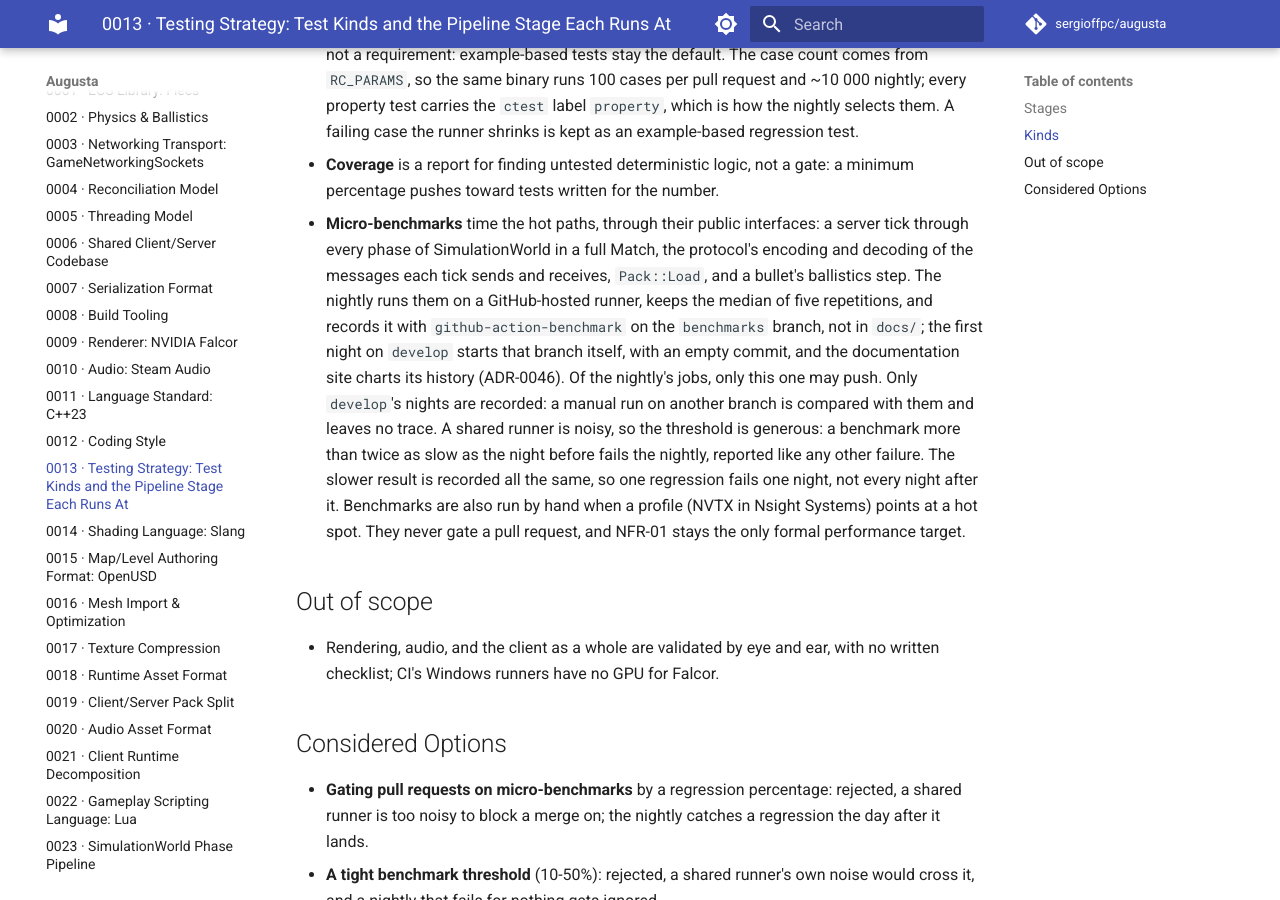
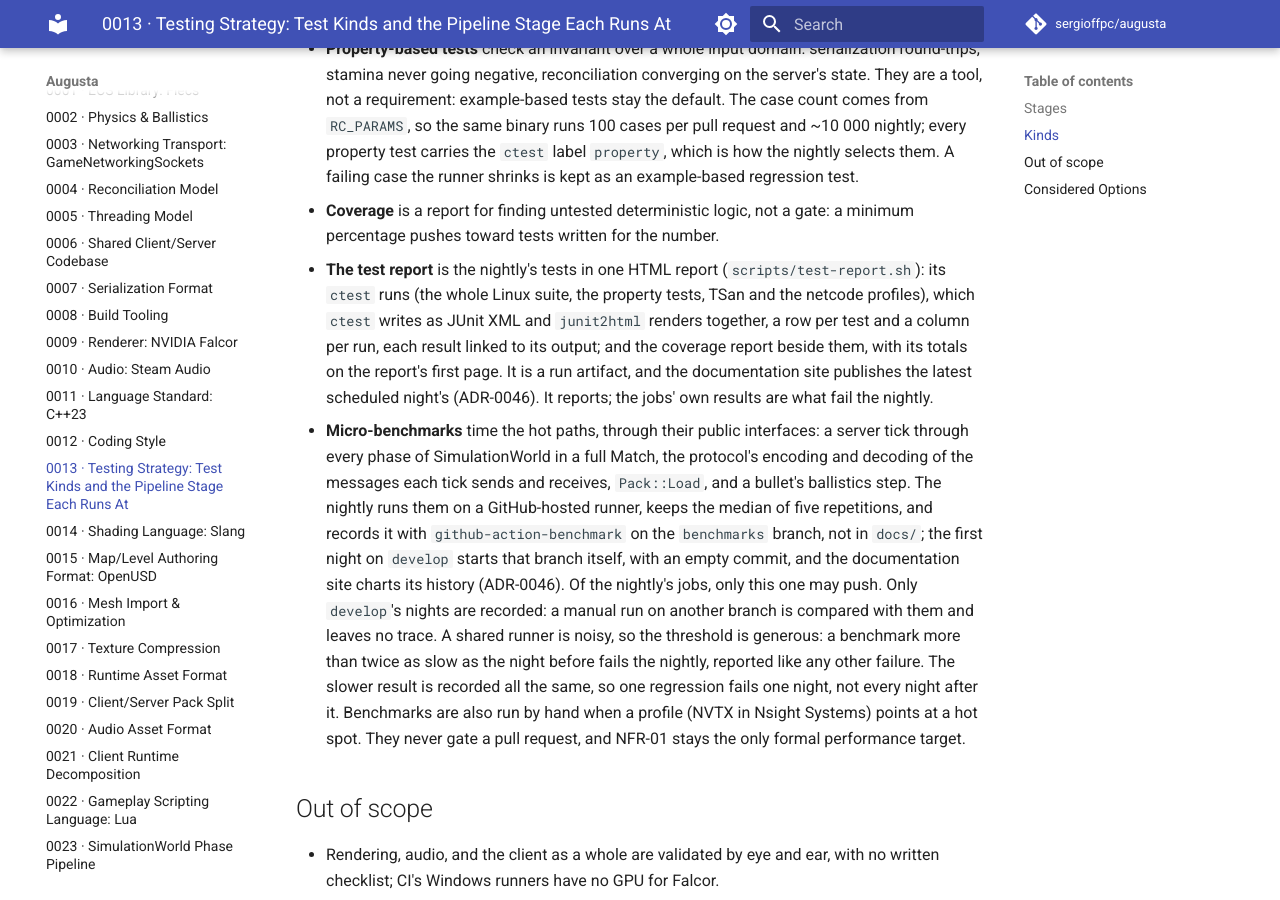
Before and after one commit to sergioffpc/augusta, an MkDocs documentation site: the page built from docs/adr/0013-testing-and-benchmarking.md, in a window 1280 px wide and 900 px high, scrolled down 3620 px. Built offline with MkDocs 1.6.1 and Material for MkDocs 9.7.7, drawn with Linux system fonts in a browser that asks for light colours; comment, search, counter and statistics services are not loaded.

Commit message:
feat(ci): publish the nightly's test results and coverage as one report
Every nightly ctest run writes JUnit XML, and a new test-report job
renders them with the coverage job's llvm-cov report into one HTML
report (scripts/test-report.sh): each run's counts and the coverage
totals on its first page, a row per test and a column per run, and
coverage by file and line. It is a run artifact, and the docs site
publishes the latest scheduled night's under tests/, beside the
benchmarks. ADR-0013 and ADR-0046 record it.

Co-Authored-By: Claude Opus 5.5 <noreply@anthropic.com>

```diff
--- a/docs/adr/0013-testing-and-benchmarking.md
+++ b/docs/adr/0013-testing-and-benchmarking.md
@@ -21,6 +21,7 @@ more stages it runs at, chosen by how long it takes and how noisy its result is.
 | TSan                                            |                     |                     | ✅                        |                             |
 | Netcode under an impaired link                  |                     |                     | ✅                        |                             |
 | Coverage report (`llvm-cov`)                    |                     |                     | ✅                        |                             |
+| Test report (HTML)                              |                     |                     | ✅                        |                             |
 | NFR-01 (tick rate under load)                   |                     |                     |                           | manual, on the r630 cluster |
 | Micro-benchmarks                                | by hand             |                     | ✅ history, fails past 2× |                             |
 
@@ -139,6 +140,14 @@ more stages it runs at, chosen by how long it takes and how noisy its result is.
   regression test.
 - **Coverage** is a report for finding untested deterministic logic, not a gate:
   a minimum percentage pushes toward tests written for the number.
+- **The test report** is the nightly's tests in one HTML report
+  (`scripts/test-report.sh`): its `ctest` runs (the whole Linux suite, the
+  property tests, TSan and the netcode profiles), which `ctest` writes as JUnit
+  XML and `junit2html` renders together, a row per test and a column per run,
+  each result linked to its output; and the coverage report beside them, with
+  its totals on the report's first page. It is a run artifact, and the
+  documentation site publishes the latest scheduled night's (ADR-0046). It
+  reports; the jobs' own results are what fail the nightly.
 - **Micro-benchmarks** time the hot paths, through their public interfaces: a
   server tick through every phase of SimulationWorld in a full Match, the
   protocol's encoding and decoding of the messages each tick sends and receives,
--- a/mkdocs.yml
+++ b/mkdocs.yml
@@ -42,9 +42,9 @@ hooks:
   - tools/docs/hooks.py
 validation:
   # The navigation's API reference entry links to api/, which Doxygen fills
-  # after MkDocs has built, and its Benchmarks entry to benchmarks/, which the
-  # docs workflow fills from the nightly's results; every other entry is a page
-  # the hook found.
+  # after MkDocs has built, and its Benchmarks and Tests entries to benchmarks/
+  # and tests/, which the docs workflow fills from the nightly's results; every
+  # other entry is a page the hook found.
   nav:
     not_found: info
   links:
--- a/tools/docs/hooks.py
+++ b/tools/docs/hooks.py
@@ -59,6 +59,7 @@ def on_config(config):
         {"Decisions (ADRs)": adrs},
         {"API reference": "api/"},
         {"Benchmarks": "benchmarks/"},
+        {"Tests": "tests/"},
     ]
     return config
 
```
Also changed, not shown: docs/adr/0046-documentation-site.md (+5 -3 lines), 3 other files.
